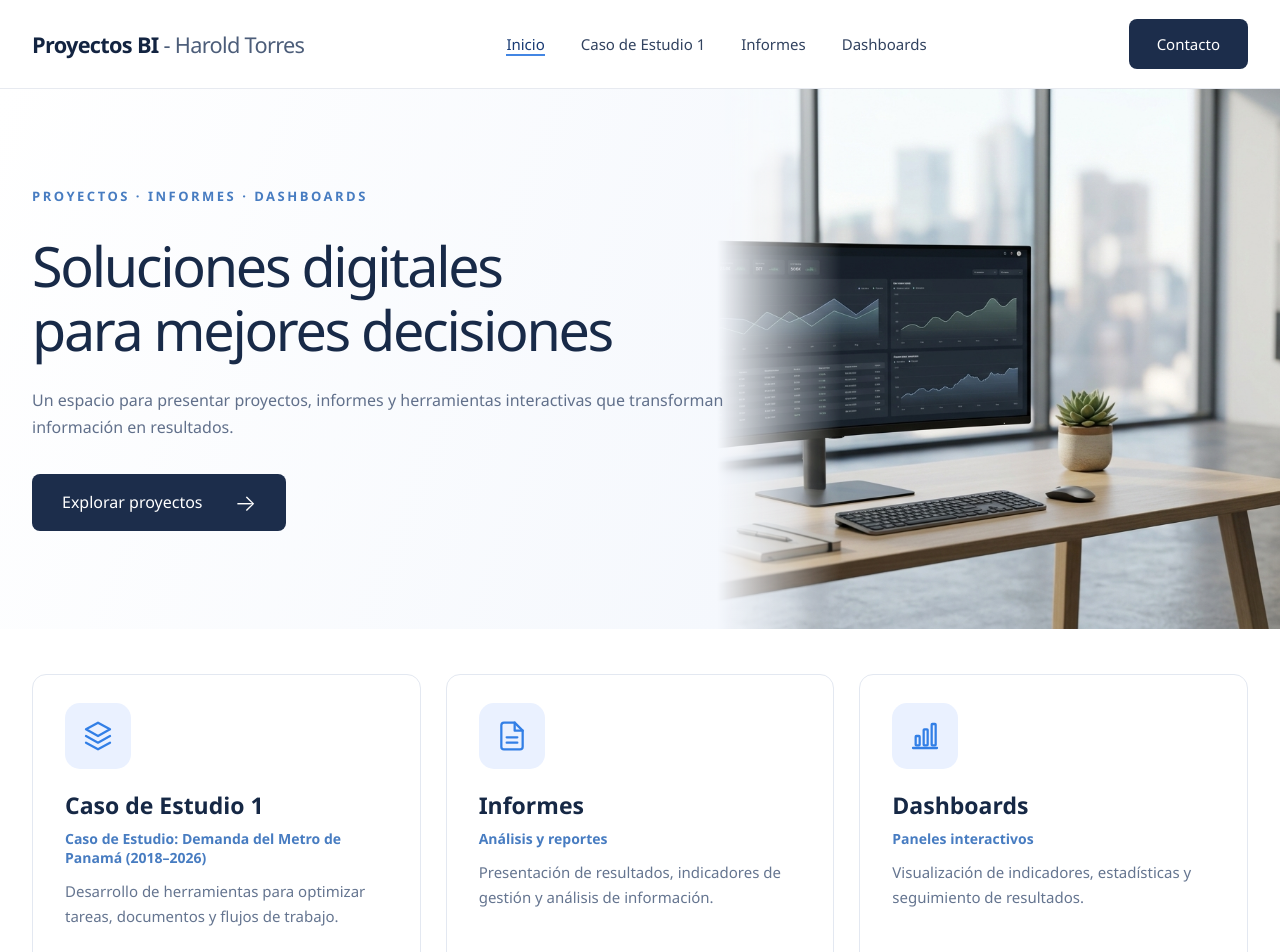
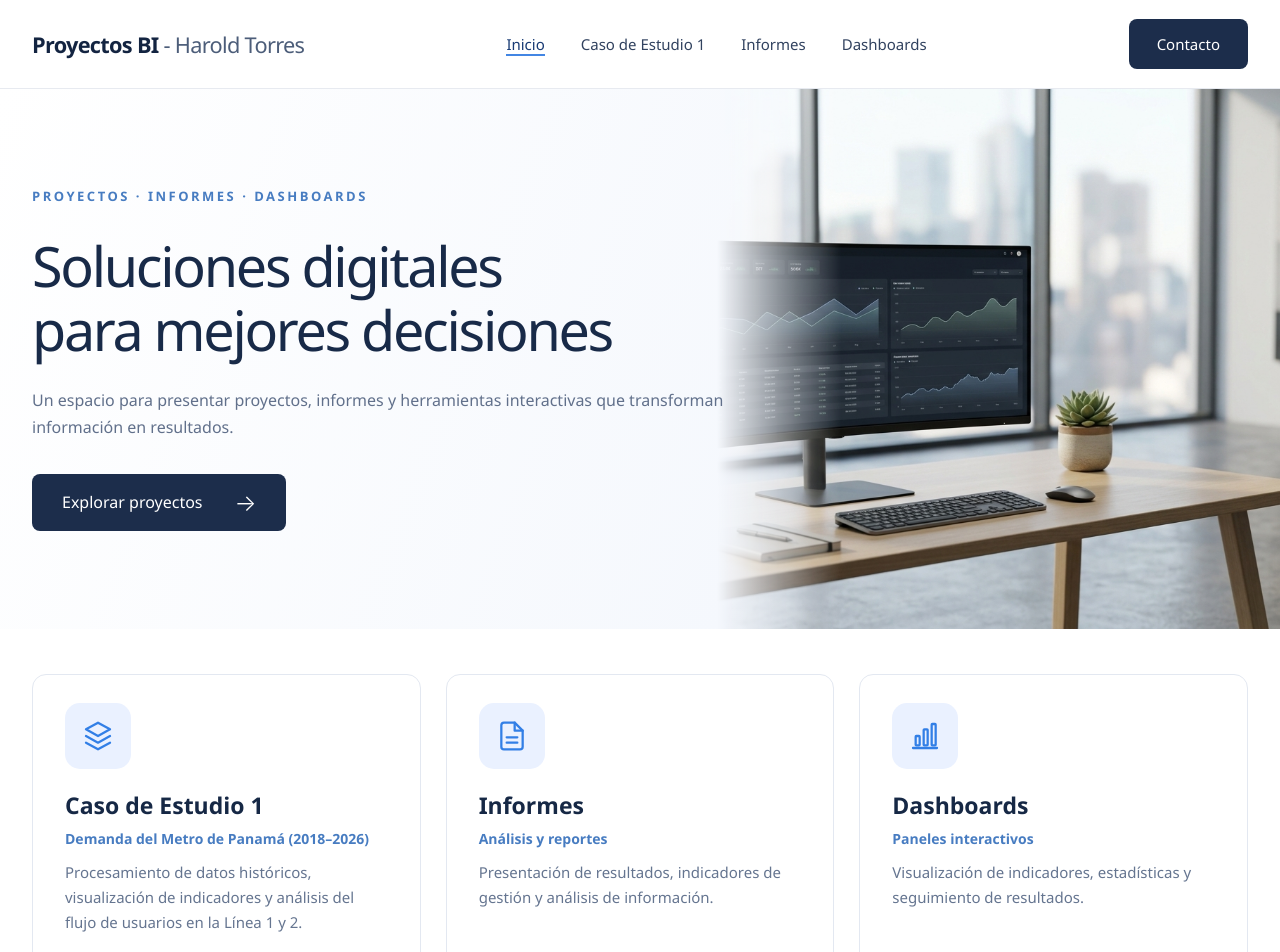
Before and after one commit to HaroldTrabajo-BI/Proyectos-BI, a React (Vite) app: page / in a window 1280 px wide. Shown: the top 952 px of the page. Built offline with nearby package versions, Linux system fonts and the light colour scheme.

Commit message:
Cambio titulo tarjeta 1

```diff
--- a/src/App.jsx
+++ b/src/App.jsx
@@ -17,9 +17,8 @@ const areas = [
   {
     id: "proyectos",
     titulo: "Caso de Estudio 1",
-    especialidad: "Caso de Estudio: Demanda del Metro de Panamá (2018–2026)",
-    descripcion:
-      "Desarrollo de herramientas para optimizar tareas, documentos y flujos de trabajo.",
+    especialidad: "Demanda del Metro de Panamá (2018–2026)",
+    descripcion: "Procesamiento de datos históricos, visualización de indicadores y análisis del flujo de usuarios en la Línea 1 y 2.",
     enlace: "Ver proyectos",
     icono: "capas",
   },
```
